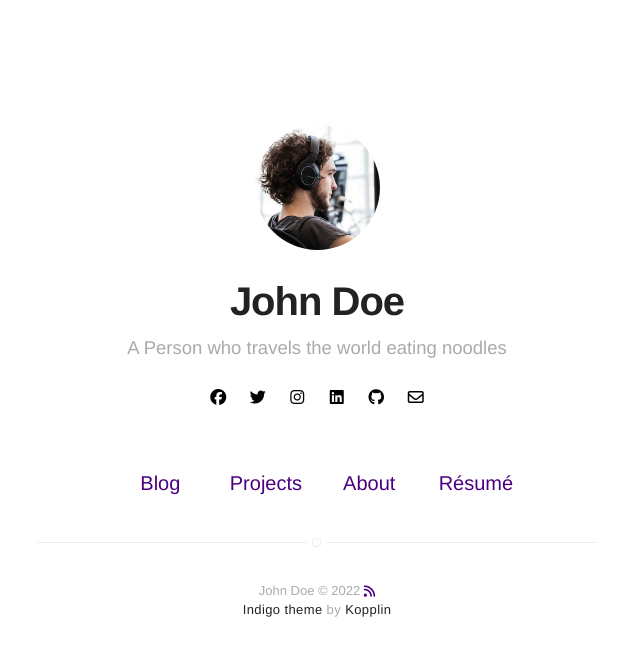
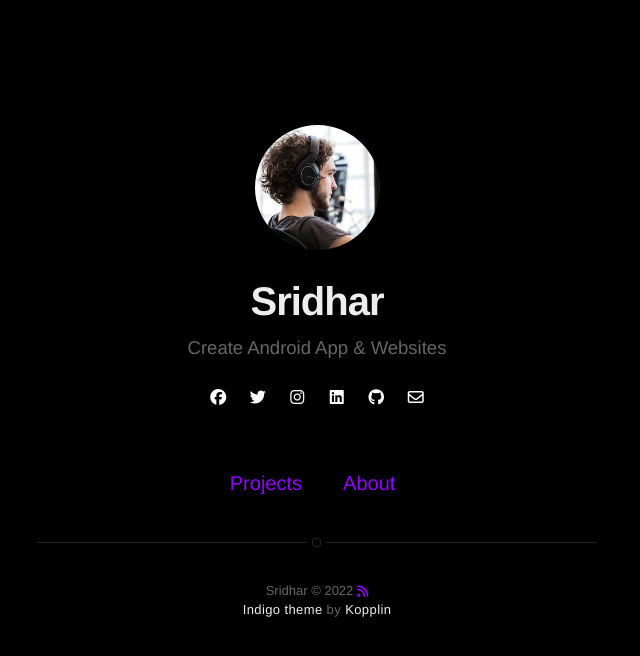
Before and after one commit to Sridhar-Sree/Sridhar-sree.github.io, a Jekyll site: the page built from index.html, in a window 1280 px wide. Shown: the top 656 px of the page, without its empty margins (323-963 px from the left). Built offline with Jekyll 4.4.1, drawn with Linux system fonts in a browser that asks for light colours; nearby versions of some CDN libraries.

Commit message:
Update _config.yml

```diff
--- a/_config.yml
+++ b/_config.yml
@@ -1,6 +1,6 @@
 # main text of home
-title: John Doe
-bio: A Person who travels the world eating noodles
+title: Sridhar
+bio: Create Android App & Websites
 
 # twitter summary info
 description: A blog about technology and stuff related
@@ -12,15 +12,15 @@ picture: assets/images/profile.jpg
 
 # your site color theme, true for dark theme,
 # false to light theme, auto to switch with system.
-dark-theme: auto
+dark-theme: true
 
 # If you want to include your resume, set to true
 # and specify source (external or local).
-resume: true
+resume: false
 resume-external: true
 resume-url: https://google.com/?q=my+resume
 
-url: https://sergiokopplin.github.io/indigo
+url: https://Sridhar-sree.github.io
 # your url: https://USERNAME.github.io
 
 permalink: /:title/
@@ -43,8 +43,8 @@ email: myemail@gmail.com
 
 authors:
   johndoe:
-    name: John Doe
-    bio: A Man who travels the world eating noodles
+    name: Sridhar
+    bio: Android Developer & Website Freelancer
     external-image: false
     picture: assets/images/profile.jpg
     twitter: johndoe
@@ -73,7 +73,7 @@ projects: true
 
 # if you don't need "about" or "blog", comment them out below
 about: true
-blog: true
+blog: false
 
 # do you want to show the "read time" of the posts?
 read-time: true
```
